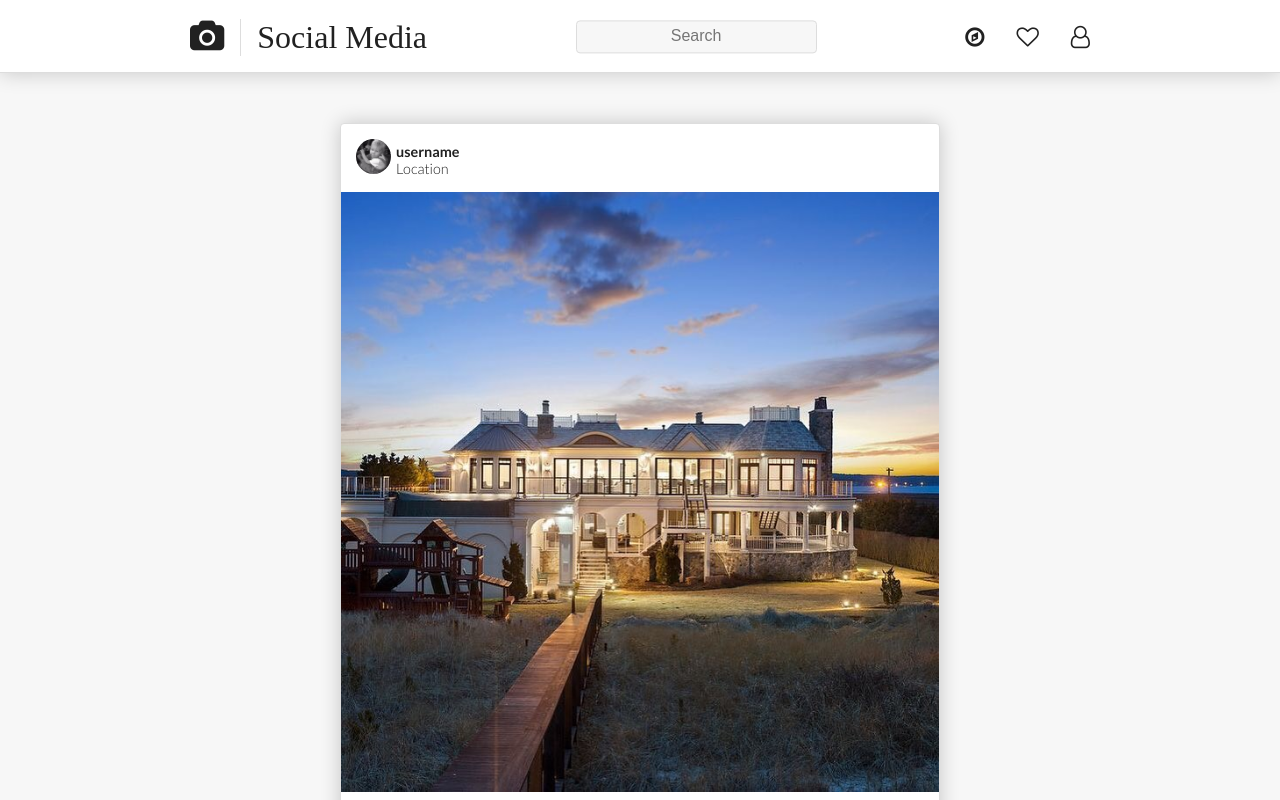
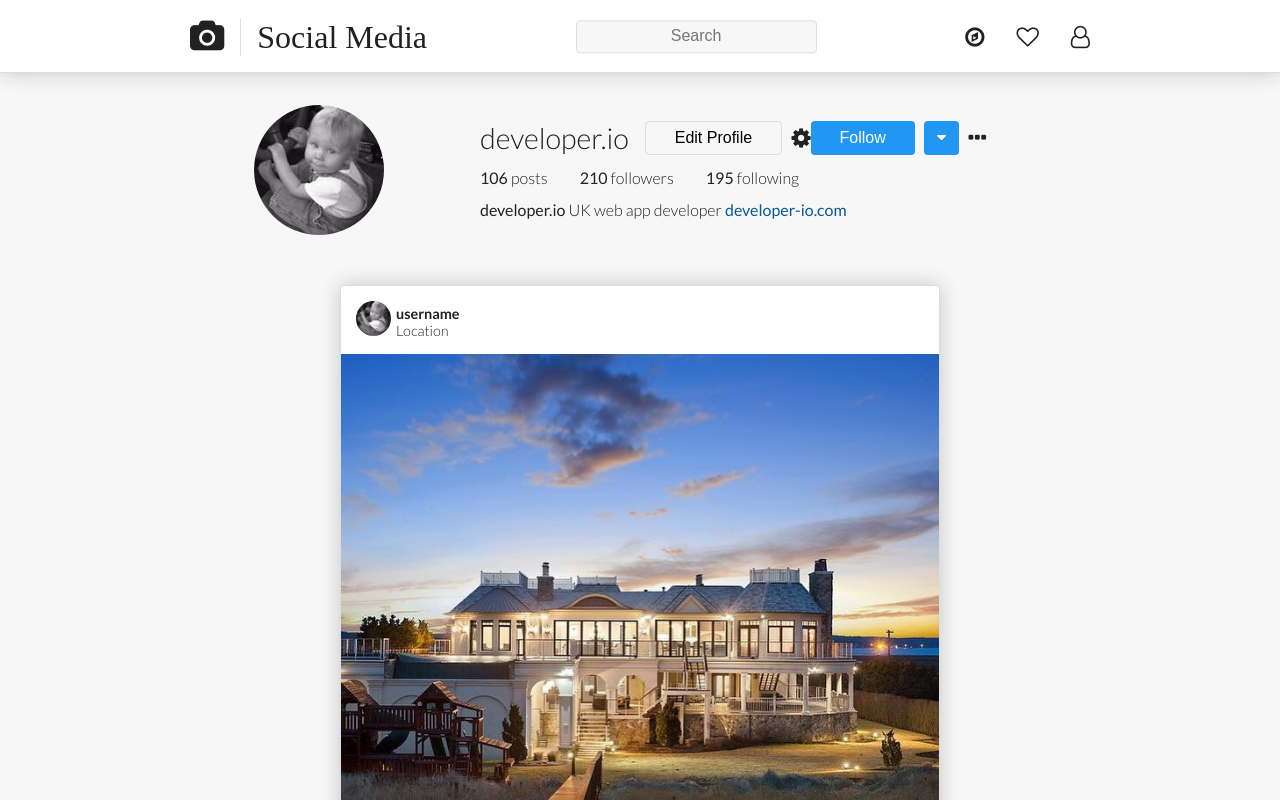
Before and after one commit to VividCiphers/Social-Network-Project, an Angular app: page / in a window 1280 px wide. Shown: the top 800 px of the page. Built offline with nearby package versions, Linux system fonts and the light colour scheme; a web font is replaced by a local one.

Commit message:
Add profile-detail-tile component and styling

```diff
--- a/src/app/app.component.html
+++ b/src/app/app.component.html
@@ -1,6 +1,7 @@
 <header>
   <main-nav></main-nav>
 </header>
+<profile-detail-tile></profile-detail-tile>
 <main>
   <home-feed></home-feed>
 </main>
--- a/src/app/app.module.ts
+++ b/src/app/app.module.ts
@@ -10,6 +10,7 @@ import { ImageDetailTileComponent } from './home-feed/image-detail-tile/image-de
 import { CommentComponent } from './home-feed/image-detail-tile/comment/comment.component';
 import { PersonViewComponent } from './person-view/person-view.component';
 import { PersonViewTileComponent } from './person-view/person-view-tile/person-view-tile.component';
+import { ProfileDetailTileComponent } from './shared/profile-detail-tile/profile-detail-tile.component';
 
 @NgModule({
   declarations: [
@@ -19,7 +20,8 @@ import { PersonViewTileComponent } from './person-view/person-view-tile/person-v
     ImageDetailTileComponent,
     CommentComponent,
     PersonViewComponent,
-    PersonViewTileComponent
+    PersonViewTileComponent,
+    ProfileDetailTileComponent
   ],
   imports: [
     BrowserModule,
--- /dev/null
+++ b/src/app/shared/profile-detail-tile/profile-detail-tile.component.html
@@ -0,0 +1,23 @@
+<section class="wrapper flex-container flex-container--center-items flex-container--margin-top flex-container--margin-bottom">
+    <img
+    class="content-container__profile-image content-container__profile-image--large"
+    src="../assets/images/sample-profile-image.jpg">
+    <div>
+      <div class="flex-container txt--margin-bottom txt--margin-top">
+        <h2 class="txt--large txt--margin-right">developer.io</h2>
+        <button type="" class="btn btn--wide btn--margin-right">Edit Profile</button>
+        <i class="fa fa-gear flex-container flex-container--center-items txt--medium" aria-hidden="true"></i>
+        <button type="" class="btn btn--wide btn--blue btn--margin-right">Follow</button>
+        <button type="" class="btn btn--blue btn--margin-right"><i class="fa fa-caret-down" aria-hidden="true"></i></button>
+        <i class="fa fa-ellipsis-h flex-container flex-container--center-items txt--medium" aria-hidden="true"></i>
+      </div>
+      <div class="flex-container txt--margin-bottom txt--margin-top">
+        <p class="txt--margin-right-large"><span class="txt--normal">106</span> posts</p>
+        <p class="txt--margin-right-large"><span class="txt--normal">210</span> followers</p>
+        <p><span class="txt--normal">195</span> following</p>
+      </div>
+      <div class="flex-container txt--margin-bottom txt--margin-top">
+        <p><span class="txt--normal">developer.io</span> UK web app developer <a href="#">developer-io.com</a></p>
+      </div>
+    </div>
+</section>
--- /dev/null
+++ b/src/app/shared/profile-detail-tile/profile-detail-tile.component.ts
@@ -0,0 +1,15 @@
+import { Component, OnInit } from '@angular/core';
+
+@Component({
+  selector: 'profile-detail-tile',
+  templateUrl: './profile-detail-tile.component.html',
+  styleUrls: ['./profile-detail-tile.component.css']
+})
+export class ProfileDetailTileComponent implements OnInit {
+
+  constructor() { }
+
+  ngOnInit() {
+  }
+
+}
--- a/src/assets/styles/base/_global.css
+++ b/src/assets/styles/base/_global.css
@@ -22,5 +22,14 @@ h1, h2, h3 {
 /* -------------------------------- Links -------------------------------- */
 
 a {
+  color: #085795;
+  text-decoration: none;
+  font-weight: 400;
+  transition: all 0.25s;
+  border-bottom: 1px solid transparent;
+}
 
+a:hover {
+  color: #0c7cd6;
+  border-bottom: 1px solid #0c7cd6;
 }
--- a/src/assets/styles/modules/_btn.css
+++ b/src/assets/styles/modules/_btn.css
@@ -3,12 +3,22 @@
   border: 1px solid #ddd;
   border-radius: 4px;
   outline: 0;
-  padding: .5rem .8rem;
+  padding: .4rem .8rem;
   transition: all .25s;
+  display: inline-block;
+}
+
+.btn--wide {
+  padding-left: 1.8rem;
+  padding-right: 1.8rem;
+}
+
+.btn--margin-right {
+  margin-right: .6rem;
 }
 
 .btn:hover {
-
+  background-color: #e6e6e6;
 }
 
 .btn--blue {
--- a/src/assets/styles/modules/_content-container.css
+++ b/src/assets/styles/modules/_content-container.css
@@ -33,6 +33,11 @@
   width: 35px;
 }
 
+.content-container__profile-image--large {
+  width: 130px;
+  margin: 0 6rem 0 4rem;
+}
+
 .content-container__bold-text {
   font-weight: 700;
 }
--- a/src/assets/styles/modules/_flex-container.css
+++ b/src/assets/styles/modules/_flex-container.css
@@ -9,3 +9,11 @@
 .flex-container--center-items {
   align-items: center;
 }
+
+.flex-container--margin-top {
+  margin-top: 2rem;
+}
+
+.flex-container--margin-bottom {
+  margin-bottom: 2rem;
+}
--- a/src/assets/styles/modules/_txt.css
+++ b/src/assets/styles/modules/_txt.css
@@ -12,6 +12,34 @@
 
 .txt.txt--large-padding {
   padding: 15px;
+}
+
+.txt--margin-top {
+  margin-top: .8rem;
+}
+
+.txt--margin-bottom {
+  margin-bottom: .8rem;
+}
+
+.txt--margin-right {
+  margin-right: 1rem;
+}
+
+.txt--margin-right-large {
+  margin-right: 2rem;
+}
+
+.txt--large {
+  font-size: 1.8rem;
+}
+
+.txt--medium {
+  font-size: 1.4rem;
+}
+
+.txt--normal {
+  font-weight: 400;
 }
 
 .txt.txt--full {
```
Also changed, not shown: screen-shots/profile-detail-tile.png (added), screen-shots/profile-detail-tile2.png (added), src/app/shared/profile-detail-tile/profile-detail-tile.component.css (added).
